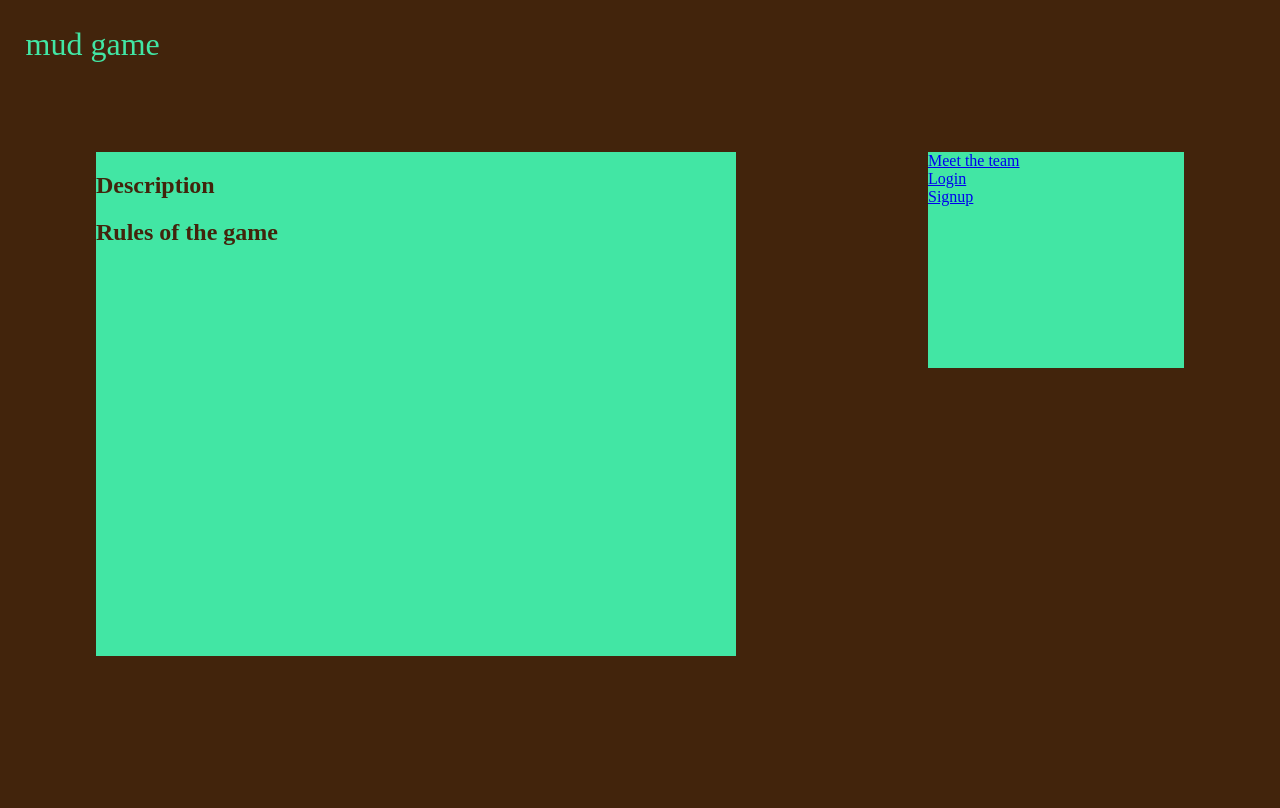
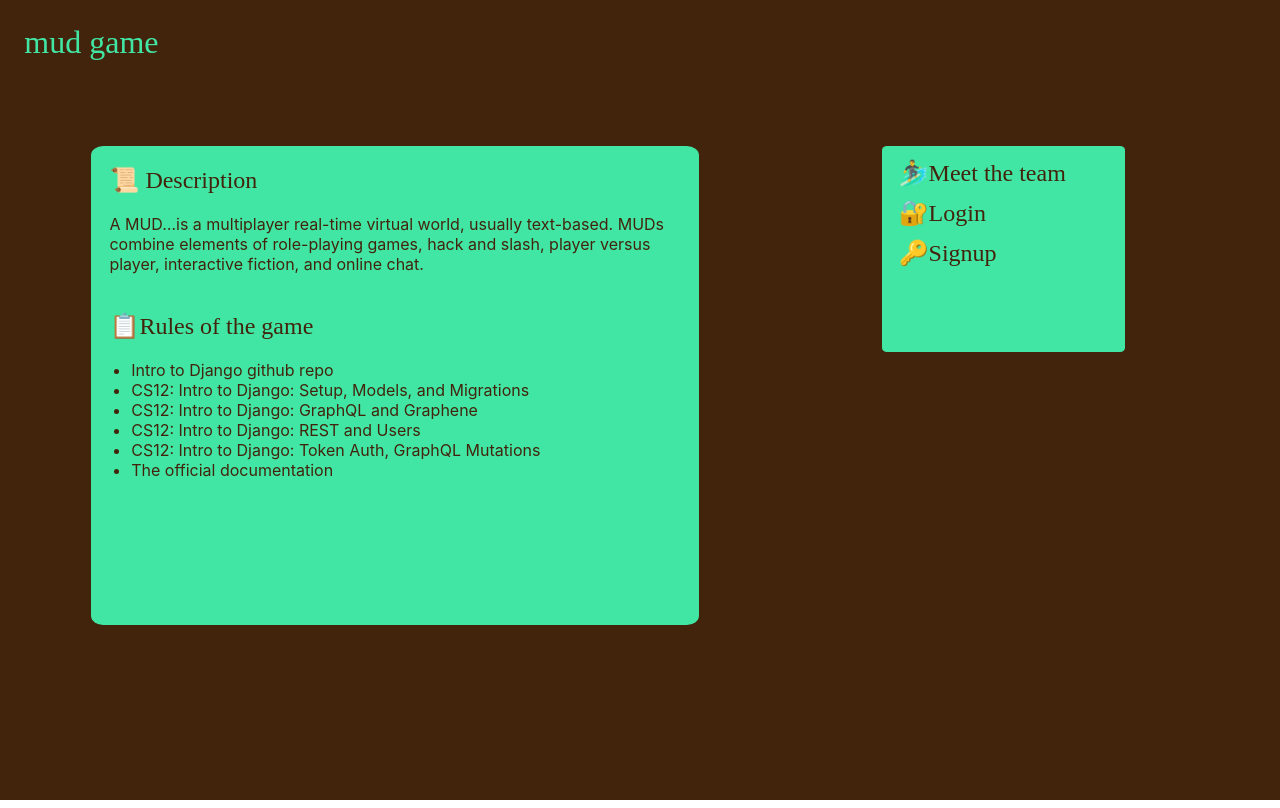
Before and after one commit to pc-lambda-mud-2/mud-2-frontend, a React (Create React App) app: page / in a window 1280 px wide. Built offline with nearby package versions, Linux system fonts and the light colour scheme; a web font is replaced by a local one.

Commit message:
finished landingpage

```diff
--- a/src/App.js
+++ b/src/App.js
@@ -2,11 +2,17 @@ import React from "react";
 import { Route } from "react-router-dom";
 import LandingPage from "./components/LandingPage";
 import {StyledApp} from "./styles";
+import UserOnboarding from "./components/UserOnboarding"
+import Dashboard from "./components/Dashboard";
+import About from "./components/About";
 
 function App() {
   return (
     <StyledApp>
-      <Route path="/" component={LandingPage} />
+      <Route exact path="/" component={LandingPage} />
+      <Route path="/auth" component={UserOnboarding} />
+      <Route path="/about" component={About} />
+      <Route path="/dashboard" component={Dashboard} />
     </StyledApp>
   );
 }
--- /dev/null
+++ b/src/components/About.js
@@ -0,0 +1,7 @@
+import React from "react";
+
+const About = () => {
+  return <div>It works About</div>;
+};
+
+export default About;
--- a/src/components/Dashboard.js
+++ b/src/components/Dashboard.js
@@ -0,0 +1,7 @@
+import React from "react";
+
+const Dashboard = () => {
+  return <div>It works Dashboard</div>;
+};
+
+export default Dashboard;
--- a/src/components/LandingPage.js
+++ b/src/components/LandingPage.js
@@ -8,15 +8,79 @@ const LandingPage = () => {
       <h1>mud game</h1>
       <div className="div-cont">
         <div className="games-rules">
-          <h2>Description</h2>
-          <p></p>
-          <h2>Rules of the game</h2>
-          <p></p>
+          <h2>
+            <span aria-label="scroll" role="img">
+              📜
+            </span>{" "}
+            Description
+          </h2>
+          <p>
+            A MUD…is a multiplayer real-time virtual world, usually text-based.
+            MUDs combine elements of role-playing games, hack and slash, player
+            versus player, interactive fiction, and online chat.{" "}
+          </p>
+          <h2>
+            {" "}
+            <span aria-label="clipboard" role="img">
+              📋
+            </span>
+            Rules of the game
+          </h2>
+          <ul>
+            <li>Intro to Django github repo</li>
+            <li>CS12: Intro to Django: Setup, Models, and Migrations</li>
+            <li>CS12: Intro to Django: GraphQL and Graphene</li>
+            <li>CS12: Intro to Django: REST and Users</li>
+            <li>CS12: Intro to Django: Token Auth, GraphQL Mutations</li>
+            <li>The official documentation</li>
+          </ul>
         </div>
         <div className="authentication">
-          <NavLink to="/about">Meet the team</NavLink>
-          <NavLink to="/auth">Login</NavLink>
-          <NavLink to="/auth">Signup</NavLink>
+          <NavLink
+            style={{
+              textDecoration: "none",
+              color: "#42240c",
+              fontSize: "1.5em",
+              paddingLeft: "7%",
+              paddingTop: "5%"
+            }}
+            to="/about"
+          >
+            <span aria-label="man-surfing" role="img">
+              🏄‍♂️
+            </span>
+            Meet the team
+          </NavLink>
+          <NavLink
+            style={{
+              textDecoration: "none",
+              color: "#42240c",
+              fontSize: "1.5em",
+              paddingLeft: "7%",
+              paddingTop: "5%"
+            }}
+            to="/auth"
+          >
+            <span aria-label="lock with key" role="img">
+              🔐
+            </span>
+            Login
+          </NavLink>
+          <NavLink
+            style={{
+              textDecoration: "none",
+              color: "#42240c",
+              fontSize: "1.5em",
+              paddingLeft: "7%",
+              paddingTop: "5%"
+            }}
+            to="/auth"
+          >
+            <span aria-label="key" role="img">
+              🔑
+            </span>
+            Signup
+          </NavLink>
         </div>
       </div>
     </StyledBodyCont>
--- a/src/components/UserOnboarding.js
+++ b/src/components/UserOnboarding.js
@@ -0,0 +1,7 @@
+import React from "react";
+
+const UserOnboarding = () => {
+  return <div>It works useronboarding</div>;
+};
+
+export default UserOnboarding;
--- a/src/index.js
+++ b/src/index.js
@@ -10,7 +10,7 @@ import thunk from "redux-thunk";
 import * as reducers from "./state/reducer";
 import { BrowserRouter as Router } from "react-router-dom";
 
-const monsterReducer = combineReducers({});
+const monsterReducer = combineReducers({reducers});
 
   const store = createStore(
     monsterReducer,
--- a/src/styles.js
+++ b/src/styles.js
@@ -5,11 +5,12 @@ export const StyledApp = styled.div`
   height: 100vh;
   background-color: #42240c;
   font-family: "Monofett";
+  color: #42e6a4;
 `;
 
 export const StyledBodyCont = styled.div`
-  width: 100vw;
-  height: 100vh;
+  width: 95%;
+  height: 95%;
   background-color: #42240c;
   color: #42e6a4;
   h1 {
@@ -30,6 +31,19 @@ export const StyledBodyCont = styled.div`
       width: 50%;
       margin-top: 5%;
       color: #42240c;
+      border-radius:2%;
+      h2 {
+        font-weight: normal;
+        padding-left:3%;
+      }
+      p {
+        padding:3%;
+        padding-top:0;
+        font-family: -apple-system, BlinkMacSystemFont, 'Segoe UI', Roboto, Oxygen, Ubuntu, Cantarell, 'Open Sans', 'Helvetica Neue', sans-serif;
+      }
+      li {
+        font-family: -apple-system, BlinkMacSystemFont, 'Segoe UI', Roboto, Oxygen, Ubuntu, Cantarell, 'Open Sans', 'Helvetica Neue', sans-serif;
+      }
 
     }
     .authentication {
@@ -40,6 +54,8 @@ export const StyledBodyCont = styled.div`
       color: #42240c;
       display:flex;
       flex-direction:column;
+      border-radius:2%;
+
 
     }
   }
```
